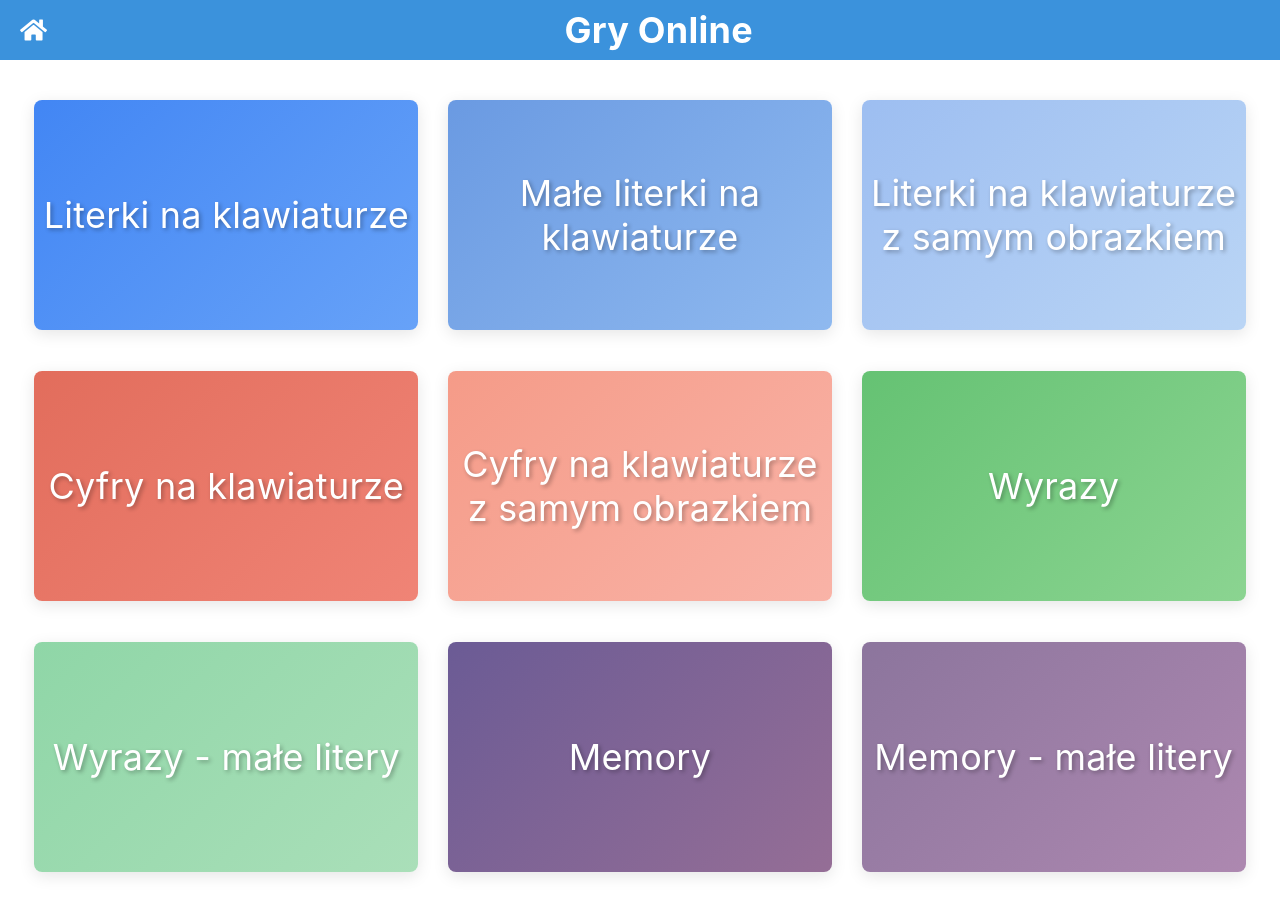
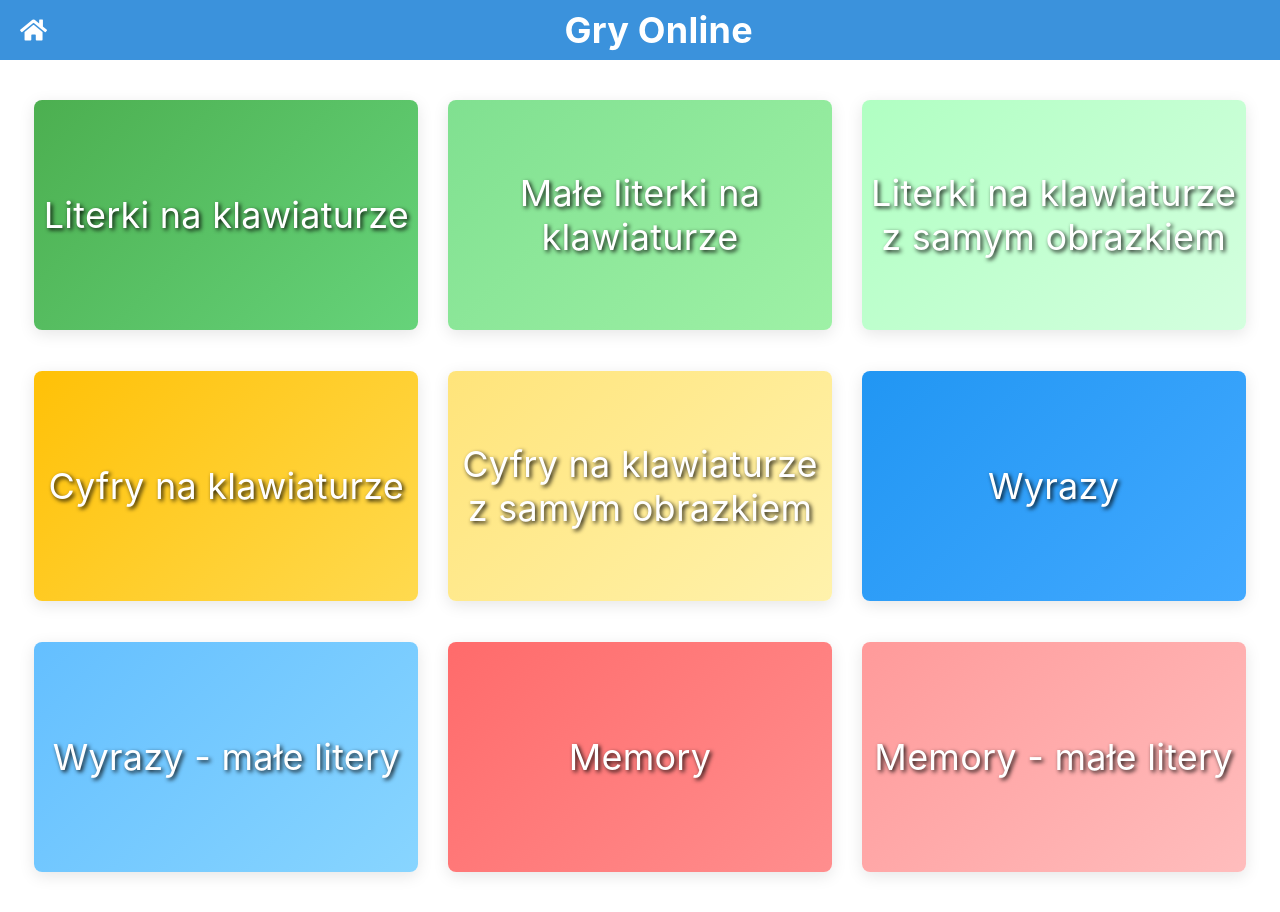
Before and after one commit to Patresss/Gry-Online, an Angular app: page /#/ in a window 1280 px wide. Built offline with nearby package versions, Linux system fonts and the light colour scheme.

Commit message:
Improve main css

```diff
--- a/src/app/main-page/main-page.component.css
+++ b/src/app/main-page/main-page.component.css
@@ -12,14 +12,14 @@
   width: 30vw;
   height: 230px;
   font-size: 36px;
-  background-color: #4A90E2;
+  background-color: #A8A2A9;
   color: white;
   text-decoration: none;
   border-radius: 8px;
   box-shadow: 0px 4px 16px rgba(0, 0, 0, 0.1);
   transition: all 0.3s ease-in-out;
   line-height: initial;
-  text-shadow: 2px 2px 4px rgba(0, 0, 0, 0.3);
+  text-shadow: 2px 2px 4px rgba(0, 0, 0, 0.9);
 }
 
 .card-container:hover {
@@ -29,40 +29,40 @@
 
 /* Grupa 1: memory */
 .card-container.memory {
-  background: linear-gradient(135deg, #6B5B95, #956E96);
+  background: linear-gradient(135deg, #FF6B6B, #FF8E8E);
 }
 
 .card-container.memory-small-letter {
-  background: linear-gradient(135deg, #8C759D, #AD88B0);
+  background: linear-gradient(135deg, #FF9A9A, #FFBDBD);
 }
 
 /* Grupa 2: letter */
 .card-container.letter {
-  background: linear-gradient(135deg, #4286f4, #67a2f8);
+  background: linear-gradient(135deg, #4CAF50, #66D37A);
 }
 
 .card-container.letter-small-letter {
-  background: linear-gradient(135deg, #6A9AE2, #8FB9EF);
+  background: linear-gradient(135deg, #80E090, #9EF1A6);
 }
 
 .card-container.letter-without-letter {
-  background: linear-gradient(135deg, #9DBEF1, #BAD5F5);
+  background: linear-gradient(135deg, #B0FFC2, #D4FFDF);
 }
 
 /* Grupa 3: digit */
 .card-container.digit {
-  background: linear-gradient(135deg, #E26D5C, #F08476);
+  background: linear-gradient(135deg, #FFC107, #FFDA4F);
 }
 
 .card-container.digit-without-digit {
-  background: linear-gradient(135deg, #F59B88, #F9B3A7);
+  background: linear-gradient(135deg, #FFE47A, #FFF2AC);
 }
 
 /* Grupa 4: word */
 .card-container.word {
-  background: linear-gradient(135deg, #65C273, #8BD491);
+  background: linear-gradient(135deg, #2196F3, #42A9FF);
 }
 
 .card-container.word-small-letter {
-  background: linear-gradient(135deg, #8FD6A7, #AADFB9);
+  background: linear-gradient(135deg, #64BFFF, #88D5FF);
 }
```
